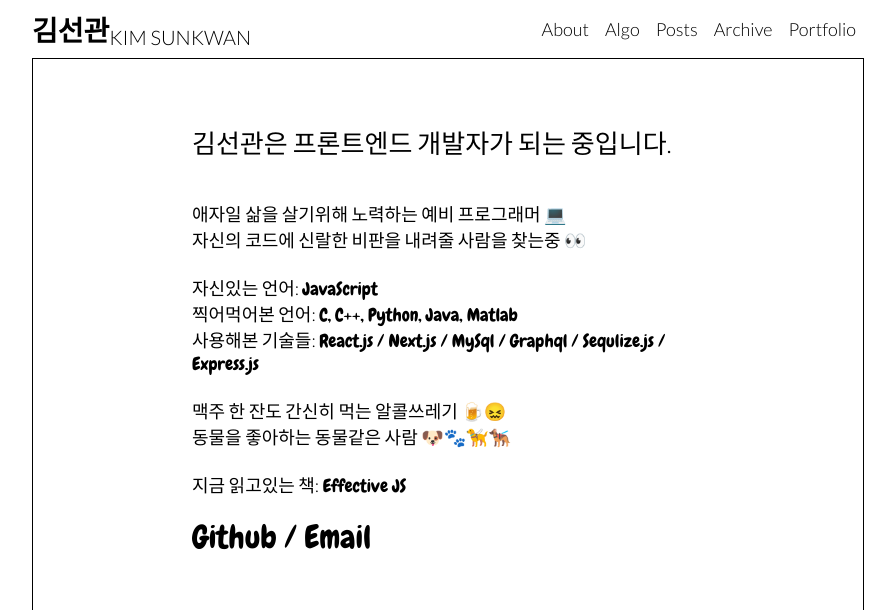
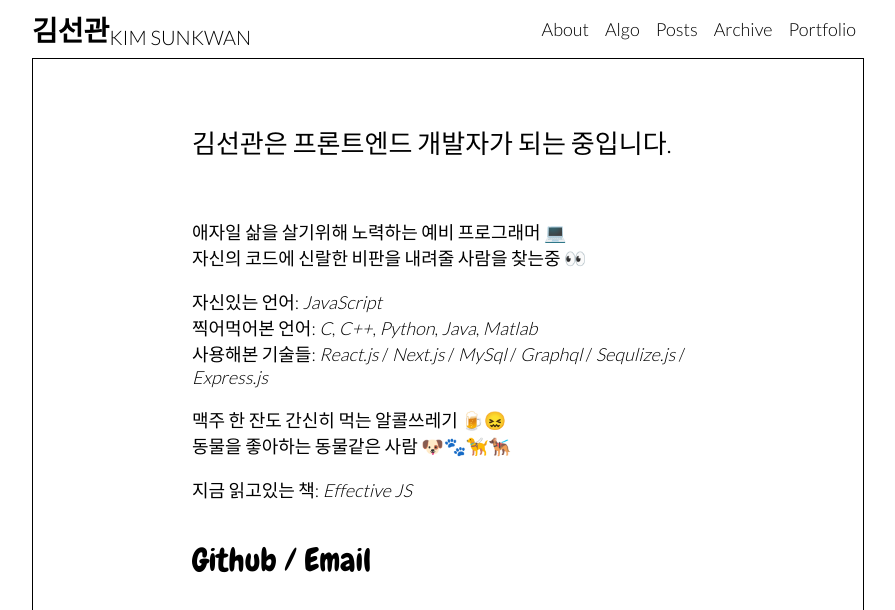
Before and after one commit to okskna/calendar, a React (Create React App) app: page /about in a window 1280 px wide. Shown: the top 610 px of the page, without its empty margins (192-1087 px from the left). Built offline with nearby package versions, Linux system fonts and the light colour scheme.

Commit message:
Add function markdown to html on About page
* Add markdown file named About.md
* Convert markdown file to decoded text
* Show decoded text if fetch is done

```diff
--- a/package.json
+++ b/package.json
@@ -10,6 +10,7 @@
     "react-dom": "^17.0.1",
     "react-github-calendar": "^2.0.1",
     "react-icons": "^4.1.0",
+    "react-markdown": "^5.0.3",
     "react-router-dom": "^5.2.0",
     "react-scripts": "4.0.1",
     "react-tooltip": "^4.2.11",
--- a/src/pages/About.css
+++ b/src/pages/About.css
@@ -39,6 +39,7 @@
   margin-top: 5vh;
   font-size: 18px;
   text-align: start;
+
   /* align-content: flex-start; */
   /* background-color: red; */
 }
--- a/src/pages/About.js
+++ b/src/pages/About.js
@@ -1,41 +1,32 @@
-import React from 'react';
-import {AiFillGithub} from 'react-icons/ai';
-import {ImMail4} from 'react-icons/im';
+import React, {useState} from 'react';
+import ReactMarkdown from 'react-markdown';
 
 import './About.css';
 
+import raw from './About.md';
+
+
 function About () {
+  const [markdownText, setMarkdownText] = useState(null);
+  fetch(raw)
+  .then(r => r.text())
+  .then(text => {
+    console.log('text decoded:', text);
+    setMarkdownText(text);
+  });
+
   return (
     <>
       <div className="About">
         <span className="About-title">김선관은 프론트엔드 개발자가 되는 중입니다.</span>
-        <p className="About-paragraph">
-          애자일 삶을 살기위해 노력하는 예비 프로그래머 💻<br/>
-          자신의 코드에 신랄한 비판을 내려줄 사람을 찾는중 👀<br/>
-          <br/>
-          자신있는 언어:  <a href="https://developer.mozilla.org/ko/docs/Web/JavaScript" className="en">JavaScript</a><br/>
-          찍어먹어본 언어:  <span className="en">C, C++, Python, Java, Matlab</span><br/>
-          사용해본 기술들:  <span className="en">React.js / Next.js / MySql / Graphql / Sequlize.js / Express.js</span><br/>
-          <br/>
-          맥주 한 잔도 간신히 먹는 알콜쓰레기 🍺😖<br/>
-          동물을 좋아하는 동물같은 사람 🐶🐾🦮🐕‍🦺<br/>
-          <br/>
-          지금 읽고있는 책:  <a href="https://www.amazon.com/Effective-JavaScript-Korean-David-Herman/dp/8966260853/ref=sr_1_2?crid=F84OWU2PNPCB&dchild=1&keywords=effective+javascript+by+david+herman&qid=1610612035&sprefix=effective+javascript+by%2Cstripbooks-intl-ship%2C320&sr=8-2" className="en">Effective JS</a><br/>
-          <div className="About-icons-wrapper">
-            <span className="en">
-              <a href="https://github.com/okskna">Github</a> / <a href="mailto:okskna@gmail.com">Email</a>
-            </span>
-            {/* <a href="https://github.com/okskna"> */}
-              {/* <span className="en">Github</span> */}
-              {/* <AiFillGithub className="About-icon github" /> */}
-            {/* </a> */}
-            {/* <span className="en">/</span> */}
-            {/* <a href="mailto:okskna@gmail.com"> */}
-              {/* <span className="en">Email</span> */}
-              {/* <ImMail4 className="About-icon mail" /> */}
-            {/* </a> */}
-          </div>
-        </p>
+        <ReactMarkdown className="About-paragraph" >
+          {markdownText || `Loading...`}
+        </ReactMarkdown>
+        <div className="About-icons-wrapper">
+          <span className="en">
+            <a href="https://github.com/okskna">Github</a> / <a href="mailto:okskna@gmail.com">Email</a>
+          </span>
+        </div>
       </div>
     </>
   );
--- /dev/null
+++ b/src/pages/About.md
@@ -0,0 +1,11 @@
+애자일 삶을 살기위해 노력하는 예비 프로그래머 💻\
+자신의 코드에 신랄한 비판을 내려줄 사람을 찾는중 👀
+
+자신있는 언어: [_JavaScript_](https://developer.mozilla.org/ko/docs/web/javascript)\
+찍어먹어본 언어: [_C_](), [_C++_](), [_Python_](), [_Java_](), [_Matlab_]()\
+사용해본 기술들: [_React.js_](https://reactjs.org/) / [_Next.js_](https://nextjs.org/) / [_MySql_](https://www.mysql.com/) / [_Graphql_](https://graphql.org/) / [_Sequlize.js_](https://sequelize.org/) / [_Express.js_](https://expressjs.com/)
+
+맥주 한 잔도 간신히 먹는 알콜쓰레기 🍺😖\
+동물을 좋아하는 동물같은 사람 🐶🐾🦮🐕‍🦺
+
+지금 읽고있는 책: [_Effective JS_](https://www.amazon.com/Effective-JavaScript-Korean-David-Herman/dp/8966260853/ref=sr_1_2?crid=F84OWU2PNPCB&dchild=1&keywords=effective+javascript+by+david+herman&qid=1610612035&sprefix=effective+javascript+by%2Cstripbooks-intl-ship%2C320&sr=8-2)
```
Also changed, not shown: 1 other file (tests, documents, lock files or other folders).
